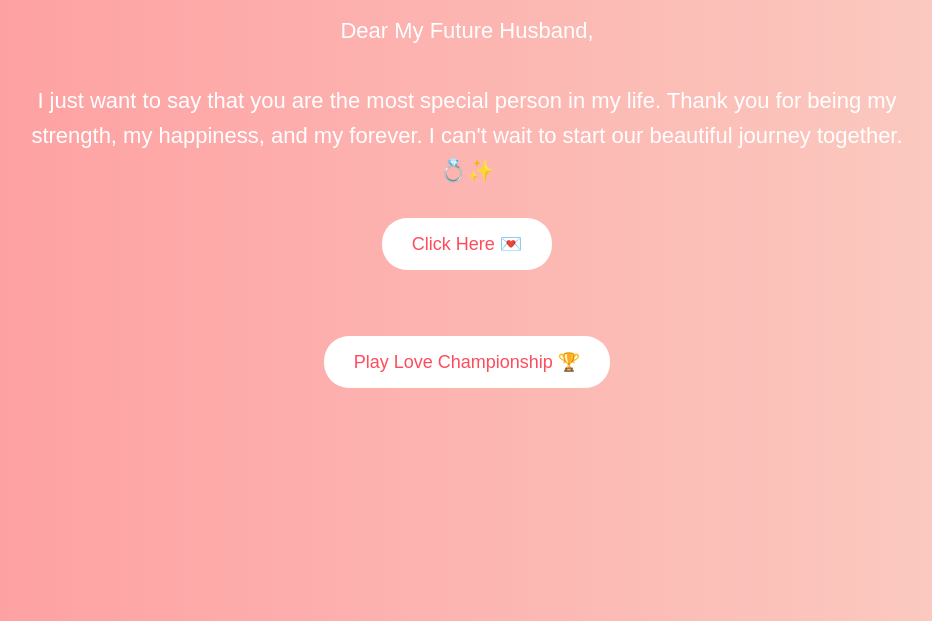
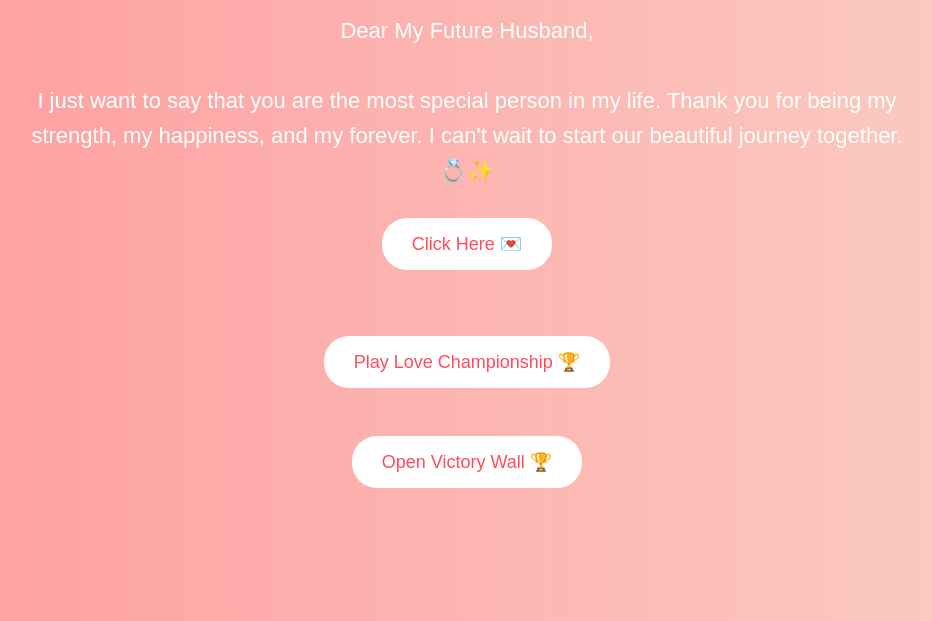
Before and after one commit to QuantanCoAI/love-surprise, a plain HTML site: page index.html in a window 1280 px wide. Shown: the part 179-800 px from the top of the page, without its empty margins (173-1105 px from the left). Drawn offline with Linux system fonts and the light colour scheme.

Commit message:
Update index.html

```diff
--- a/index.html
+++ b/index.html
@@ -79,6 +79,10 @@
 <br><br>
 <a href="game.html">
     <button>Play Love Championship 🏆</button>
+    <br><br>
+<a href="gallery.html">
+    <button>Open Victory Wall 🏆</button>
+</a>
 </a>
 </body>
 </html>
```
